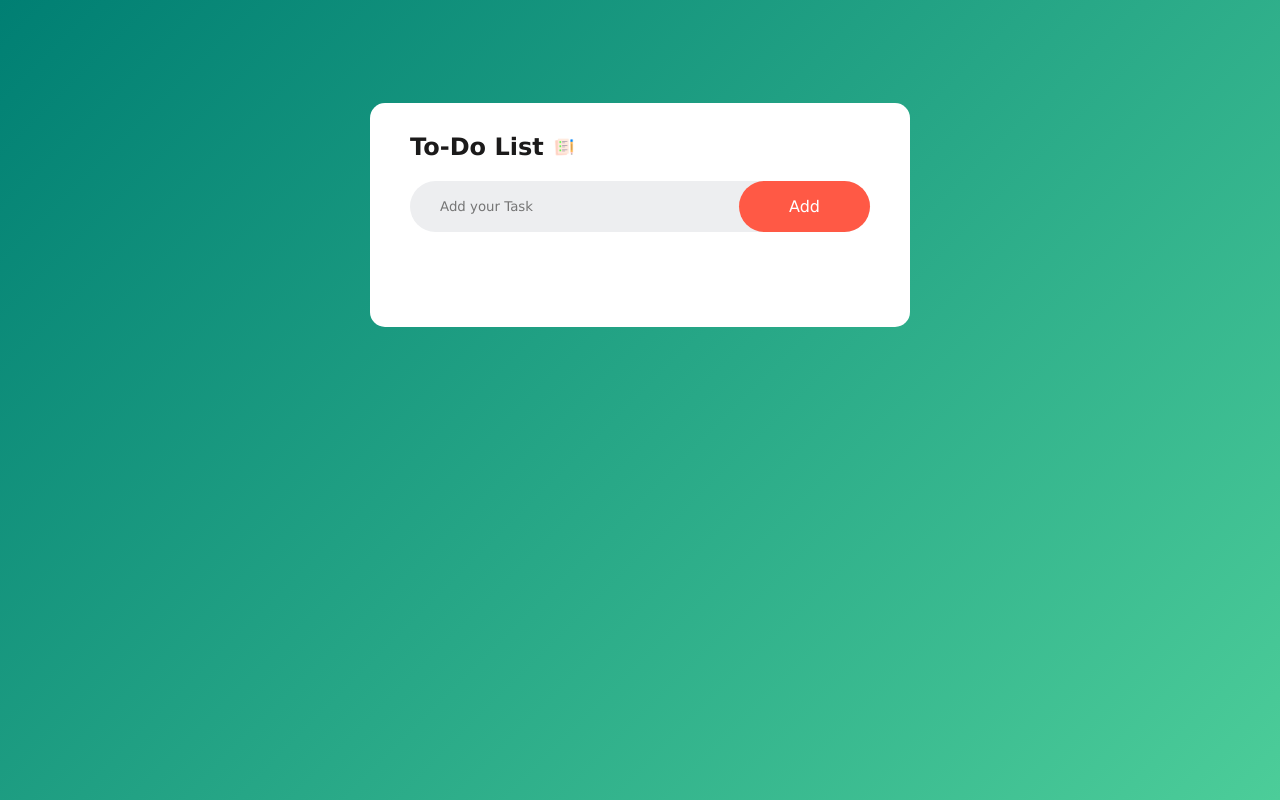
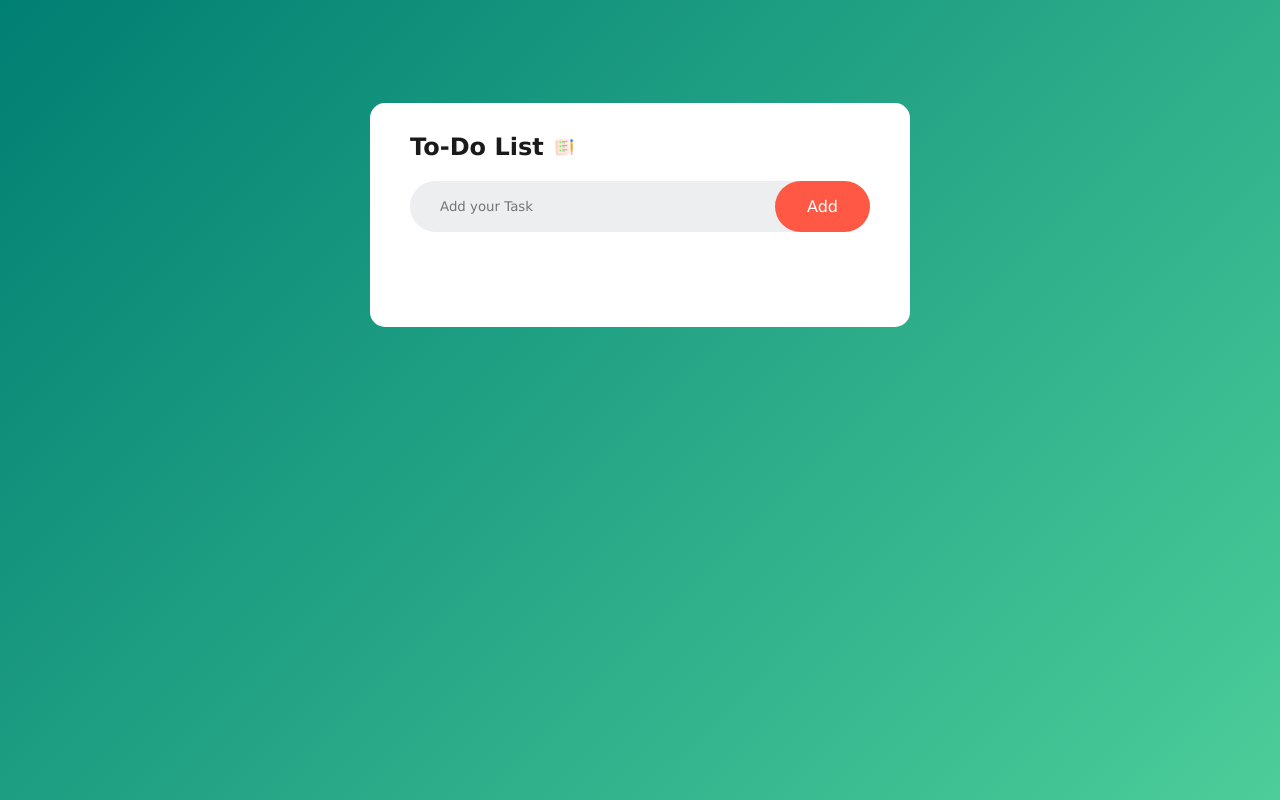
Before and after one commit to Sridharsing7570/To-Do-list, a plain HTML site: page index.html in a window 1280 px wide. Drawn offline with Linux system fonts and the light colour scheme.

Commit message:
Adjsut width of the buttom

```diff
--- a/style.css
+++ b/style.css
@@ -56,7 +56,7 @@ button {
     background: #ff5945;
     border: none;
     outline: none;
-    padding: 16px 50px;
+    padding: 1rem 2rem;
     color: #fff;
     font-size: 16px;
     cursor: pointer;
```
